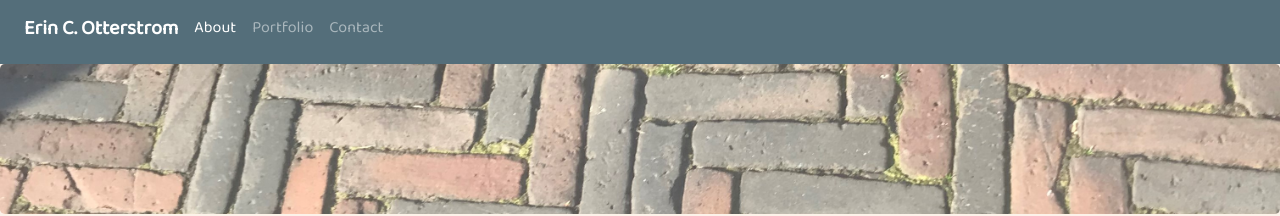
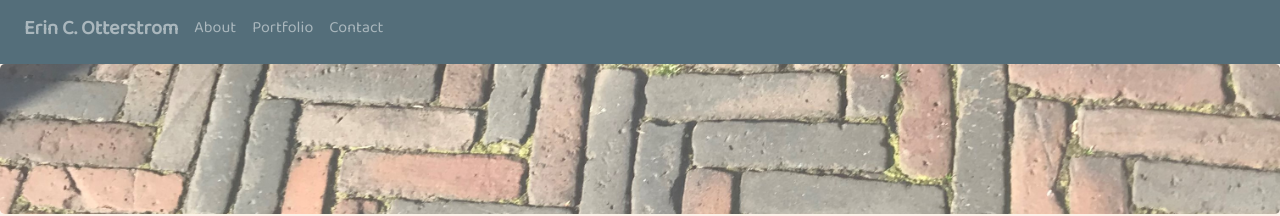
Before and after one commit to ECOtterstrom/react_portfolio, a React (Create React App) app: page / in a window 1280 px wide. Shown: the top 216 px of the page. Built offline with nearby package versions, Linux system fonts and the light colour scheme; a web font is replaced by a local one.

Commit message:
updating routes for deploy

```diff
--- a/src/components/Nav.js
+++ b/src/components/Nav.js
@@ -11,13 +11,13 @@ function Nav() {
       <div className="collapse navbar-collapse" id="navbarsExample03">
         <ul className="navbar-nav mr-auto">
           <li className="nav-item">
-            <Link to="/" className={location.pathname === "/" ? "nav-link active" : "nav-link"}>
+            <Link to="/" className={location.pathname === "/react_portfolio" ? "nav-link active" : "nav-link"}>
               <h5><b>Erin C. Otterstrom</b></h5>
             </Link>
           </li>
 
           <li className="nav-item">
-            <Link to="/" className={location.pathname === "/" ? "nav-link active" : "nav-link"}>
+            <Link to="/" className={location.pathname === "/react_portfolio" ? "nav-link active" : "nav-link"}>
               About
             </Link>
           </li>
```
